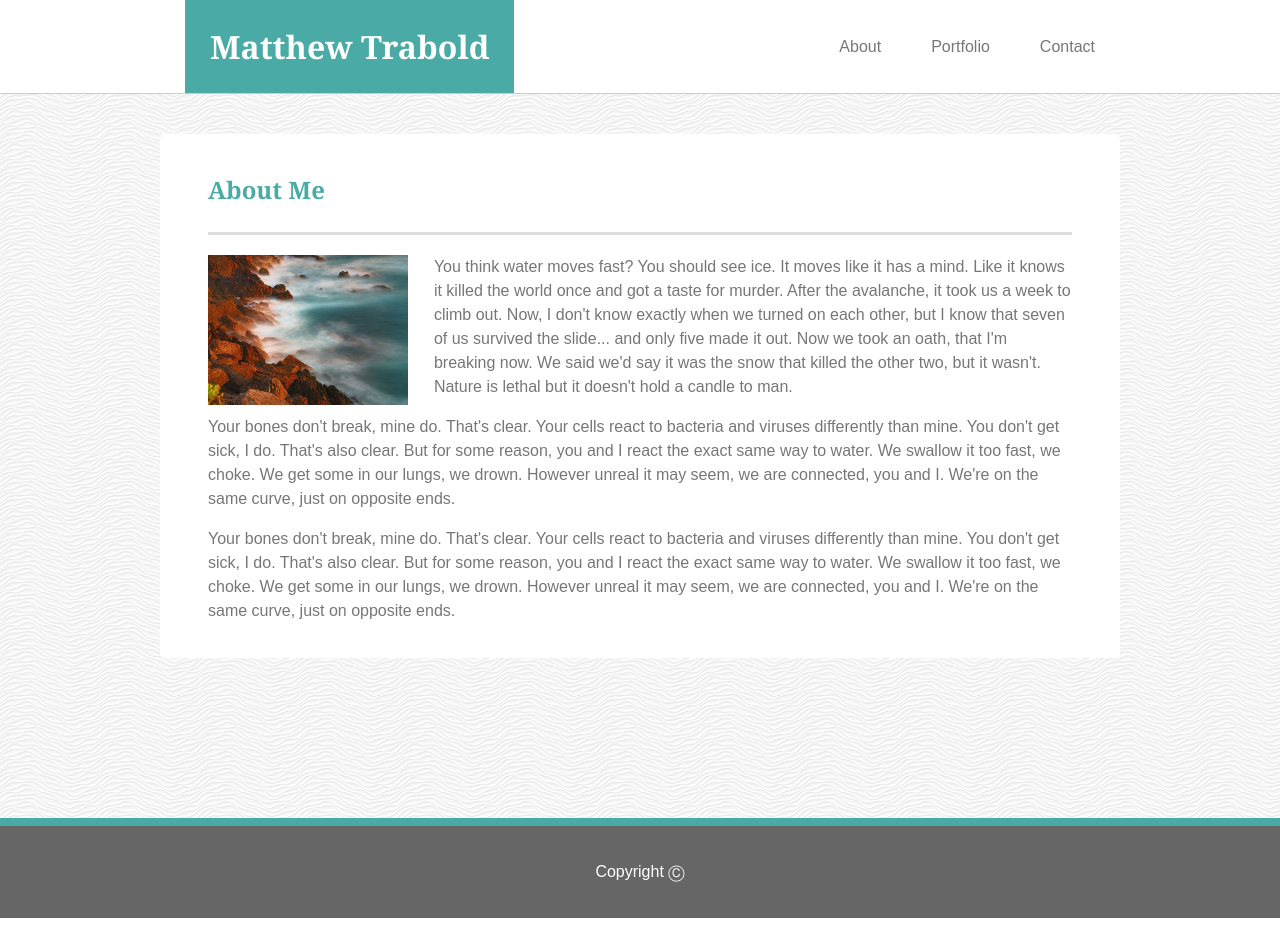
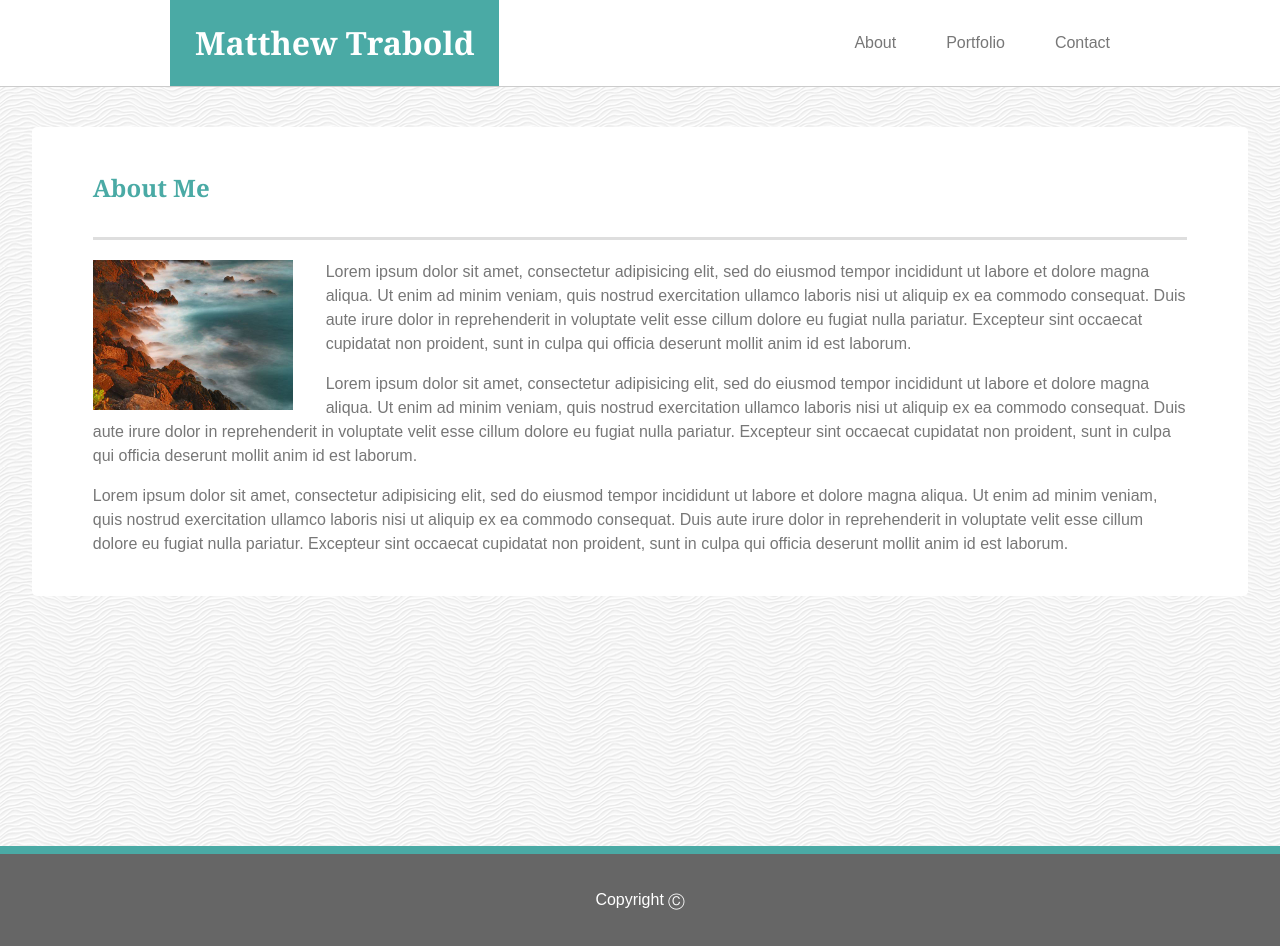
Before and after one commit to wisemufin/Responsive-Portfolio-Dud, a plain HTML site: page index.html in a window 1280 px wide. Before the commit the page ends 918 px from the top, so only its background shows below. Drawn offline with Linux system fonts and the light colour scheme.

Commit message:
Fixed sticky footer and header

```diff
--- a/assets/css/style.css
+++ b/assets/css/style.css
@@ -18,31 +18,39 @@ a:hover {
     transition: .5s;
 }
 
+html, body {
+  height: 100%;
+}
+
 body {
+    display: flex;
+    flex-direction: column;
     margin: 0px;
     background: url(../images/white-waves.png);
 }
 
 /* Nav Bar CSS */
-header {
+/* header {
     display: flex;
     justify-content: space-around;
     align-items: center;
     width: 100%;
     background: white;
     border-bottom: 1px solid #cccccc;
+} */
+
+.width-restraint {
+  display: flex;
+  justify-content: space-around;
+  align-items: center;
+  width: 100%;
+  background: white;
+  border-bottom: 1px solid #cccccc;
 }
 
-.width-restraint {
-    display: flex;
-    justify-content: space-between;
-    align-items: center;
-    width: 960px;
-}
-
-header h1 {
+.brand {
     /* font-size: 32px; */
-    padding: 25px;
+    padding: 0 25px;
     color: white;
     background: #4aaaa5;
     margin: 0 0 0 25px;
@@ -59,10 +67,13 @@ nav ul li {
 
 /* Content CSS */
 section {
+    display: flex;
+    flex: 1 0 auto;
     margin: 0 auto;
     margin-top: 40px;
     margin-bottom: 12.5%;
-    width: 960px;
+    /* width: 960px; */
+    width: 95%;
     background: white;
     /* height: 520px; */
     border-radius: 5px;
@@ -71,6 +82,7 @@ section {
 
 .section-width {
     padding: 2% 5%;
+    width: 95%;
 }
 
 section h1 {
@@ -79,7 +91,7 @@ section h1 {
     border-bottom: 3px solid #DEDEDE;
 }
 
-section img {
+.body-content img {
     height: 150px;
     float: left;
     margin-right: 3%;
@@ -98,6 +110,7 @@ footer {
     background-color: #666666;
     width: 100%;
     margin-top: 7%;
+    flex-shrink: 0;
 }
 
 footer p {
--- a/index.html
+++ b/index.html
@@ -10,7 +10,9 @@
 <body>
   <header>
     <div class="width-restraint">
+      <div class="brand">
         <h1>Matthew Trabold</h1>
+      </div>
         <nav>
             <ul>
                 <li><a href="index.html">About</a></li>
@@ -22,17 +24,39 @@
   </header>
   <section>
     <div class="section-width">
+      <div class="about-header">
         <h1>About Me</h1>
+      </div>
+      <div class="body-content">
         <img src="assets/images/Nature.jpg" alt="">
-          <p>
-              You think water moves fast? You should see ice. It moves like it has a mind. Like it knows it killed the world once and got a taste for murder. After the avalanche, it took us a week to climb out. Now, I don't know exactly when we turned on each other, but I know that seven of us survived the slide... and only five made it out. Now we took an oath, that I'm breaking now. We said we'd say it was the snow that killed the other two, but it wasn't. Nature is lethal but it doesn't hold a candle to man.
+        <p>Lorem ipsum dolor sit amet, consectetur adipisicing
+          elit, sed do eiusmod tempor incididunt ut labore et
+          dolore magna aliqua. Ut enim ad minim veniam, quis
+          nostrud exercitation ullamco laboris nisi ut aliquip ex
+          ea commodo consequat. Duis aute irure dolor in reprehenderit in voluptate
+          velit esse cillum dolore eu fugiat nulla pariatur. Excepteur sint occaecat cupidatat non
+          proident, sunt in
+          culpa qui officia deserunt mollit anim id est laborum.
         </p>
-          <p>
-              Your bones don't break, mine do. That's clear. Your cells react to bacteria and viruses differently than mine. You don't get sick, I do. That's also clear. But for some reason, you and I react the exact same way to water. We swallow it too fast, we choke. We get some in our lungs, we drown. However unreal it may seem, we are connected, you and I. We're on the same curve, just on opposite ends.
+        <p>Lorem ipsum dolor sit amet, consectetur adipisicing
+          elit, sed do eiusmod tempor incididunt ut labore et
+          dolore magna aliqua. Ut enim ad minim veniam, quis
+          nostrud exercitation ullamco laboris nisi ut aliquip ex
+          ea commodo consequat. Duis aute irure dolor in reprehenderit in voluptate
+          velit esse cillum dolore eu fugiat nulla pariatur. Excepteur sint occaecat cupidatat non
+          proident, sunt in
+          culpa qui officia deserunt mollit anim id est laborum.
         </p>
-          <p>
-              Your bones don't break, mine do. That's clear. Your cells react to bacteria and viruses differently than mine. You don't get sick, I do. That's also clear. But for some reason, you and I react the exact same way to water. We swallow it too fast, we choke. We get some in our lungs, we drown. However unreal it may seem, we are connected, you and I. We're on the same curve, just on opposite ends.
+        <p>Lorem ipsum dolor sit amet, consectetur adipisicing
+          elit, sed do eiusmod tempor incididunt ut labore et
+          dolore magna aliqua. Ut enim ad minim veniam, quis
+          nostrud exercitation ullamco laboris nisi ut aliquip ex
+          ea commodo consequat. Duis aute irure dolor in reprehenderit in voluptate
+          velit esse cillum dolore eu fugiat nulla pariatur. Excepteur sint occaecat cupidatat non
+          proident, sunt in
+          culpa qui officia deserunt mollit anim id est laborum.
         </p>
+      </div>
     </div>
   </section>
   <footer>
```
Lines whose indentation alone changed are shown as unchanged.
